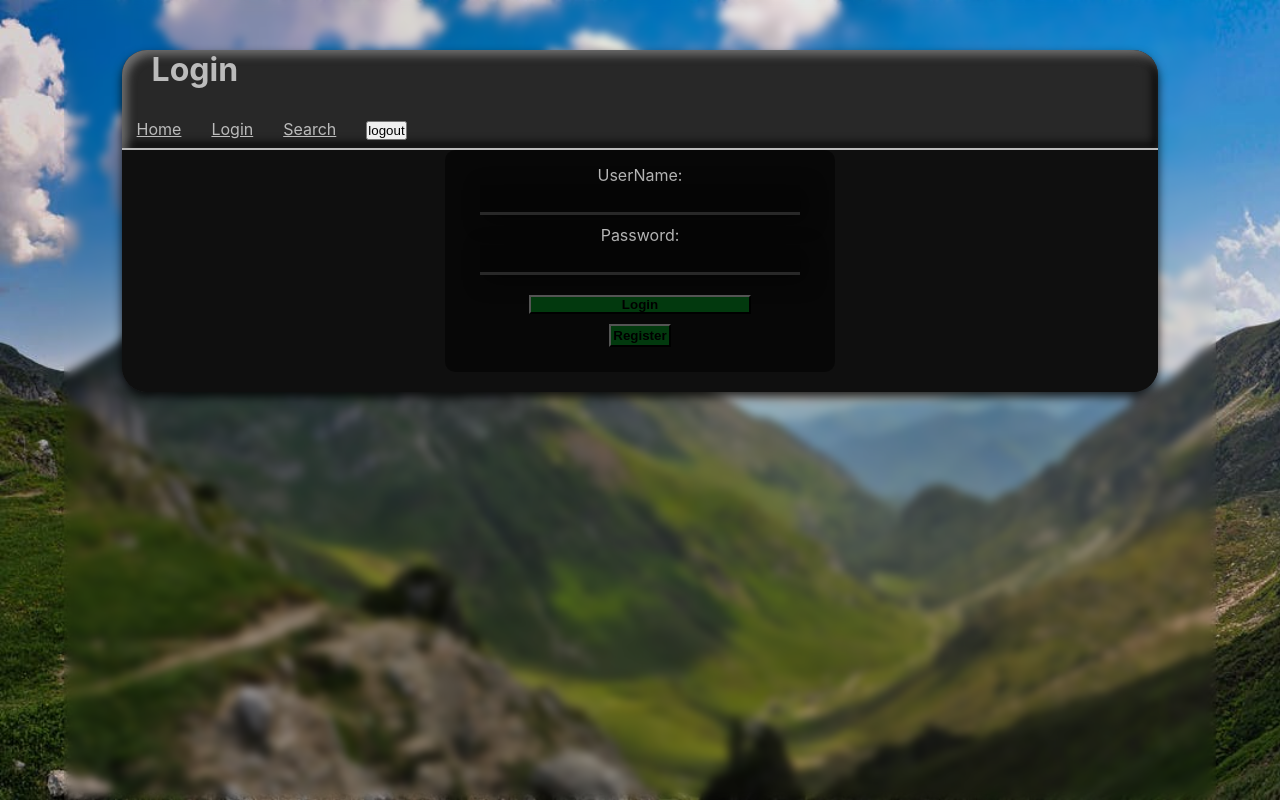
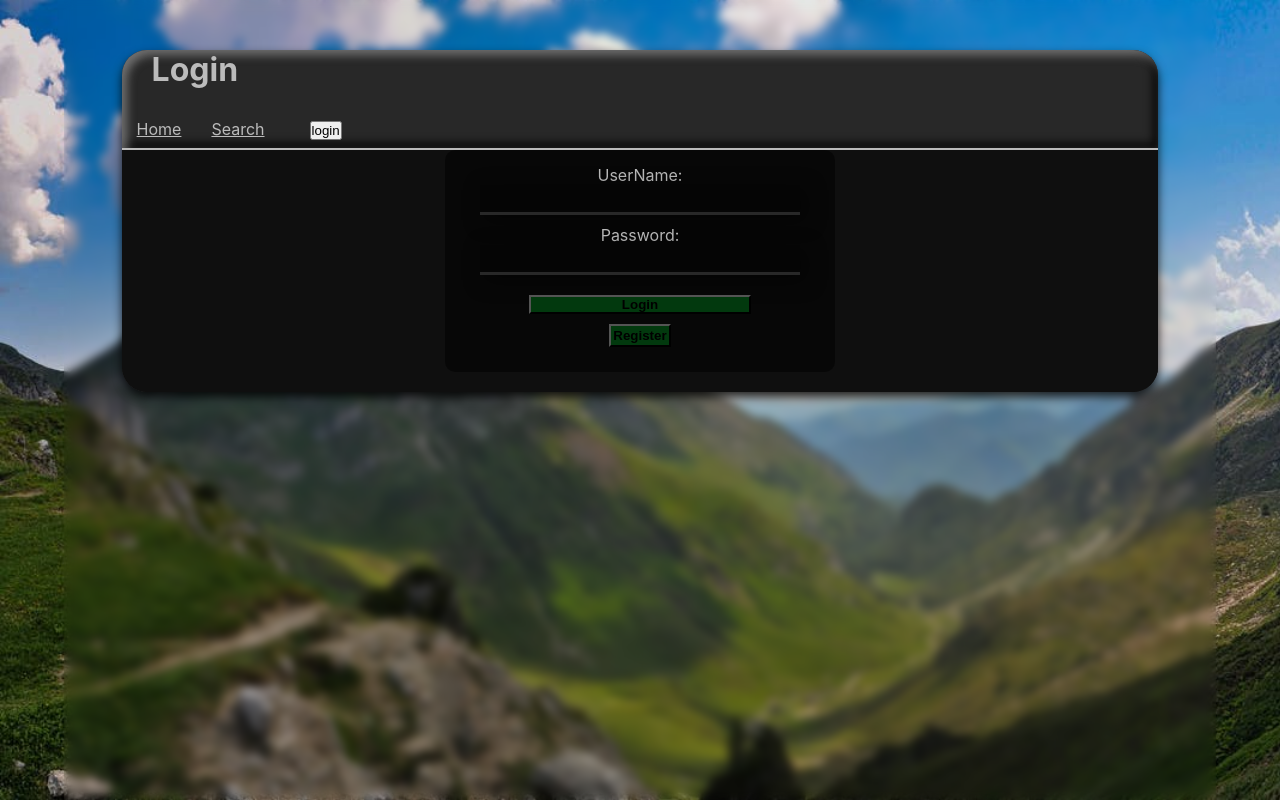
Before and after one commit to jt-rose/gdd-client, a React (Create React App) app: page /login in a window 1280 px wide. Built offline with nearby package versions, Linux system fonts and the light colour scheme; no server answers.

Commit message:
customize navbar based on user login

```diff
--- a/src/components/Layout.js
+++ b/src/components/Layout.js
@@ -1,4 +1,6 @@
+import { useEffect, useState } from "react";
 import { Navbar } from "./Navbar";
+import { get } from "../utils/serverURL";
 
 export const LeftContent = (props) => {
   return <div className="contentLeft">{props.children}</div>;
@@ -9,13 +11,20 @@ export const RightContent = (props) => {
 };
 
 export const Layout = (props) => {
+  const [user, setUser] = useState(null);
+  console.log(user);
+
+  useEffect(() => {
+    get("/user/me").then((response) => setUser(response.data));
+  }, []);
+
   return (
     <div className="main">
       <div className="mainEffect">
         <div className="mainContainer">
           <div className="header" padding="4" color="white">
             <h1>{props.title}</h1>
-            <Navbar />
+            <Navbar user={user} setUser={setUser} />
           </div>
           <div className="content">{props.children}</div>
         </div>
--- a/src/components/Navbar.js
+++ b/src/components/Navbar.js
@@ -1,10 +1,8 @@
 import { Link, useNavigate } from "react-router-dom";
 import { remove } from "../utils/serverURL";
-import { IoLogoGameControllerB } from "react-icons/io";
-import { FcSearch } from "react-icons/fc";
 import { useState, useEffect } from "react";
 
-export const Navbar = () => {
+export const Navbar = (props) => {
   let navigate = useNavigate();
 
   const [matches, setMatches] = useState(
@@ -19,7 +17,7 @@ export const Navbar = () => {
 
   const handleLogout = async () => {
     const response = await remove("/user/logout");
-    console.log(response.data);
+    props.setUser(null);
     navigate("/welcome");
   };
   return (
@@ -29,15 +27,18 @@ export const Navbar = () => {
           <Link className="links" to="/">
             Home
           </Link>
-          <Link className="links" to="/login">
-            Login
-          </Link>
           <Link className="links" to="/search">
             Search
           </Link>
-          <button className="links" onClick={handleLogout}>
-            logout
-          </button>
+          {props.user && props.user._id ? (
+            <button className="links" onClick={handleLogout}>
+              logout
+            </button>
+          ) : (
+            <Link className="links" to="/login">
+              <button className="links">login</button>
+            </Link>
+          )}
         </div>
       </div>
     </>
```
